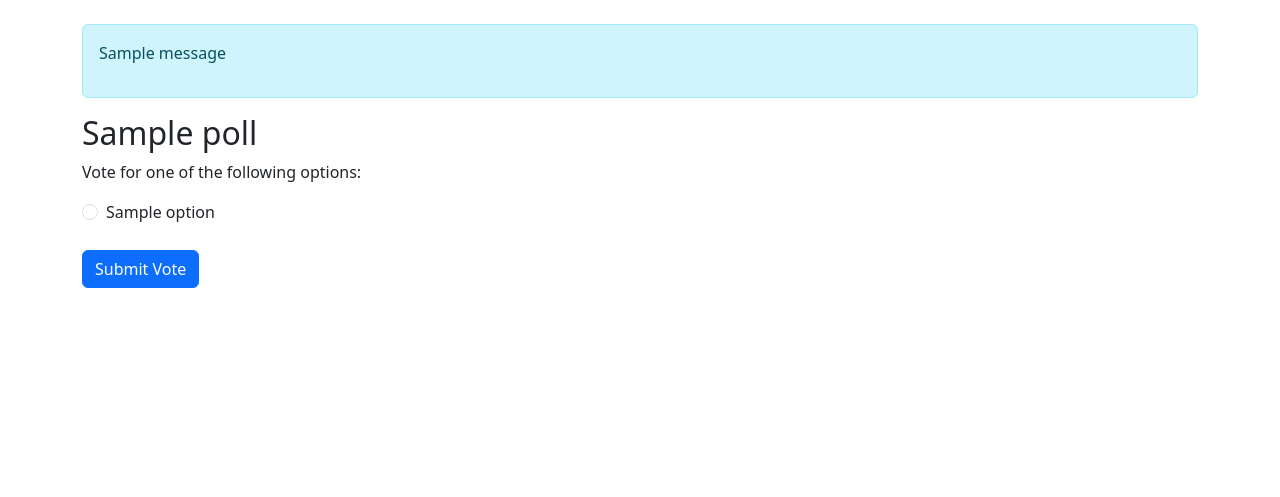
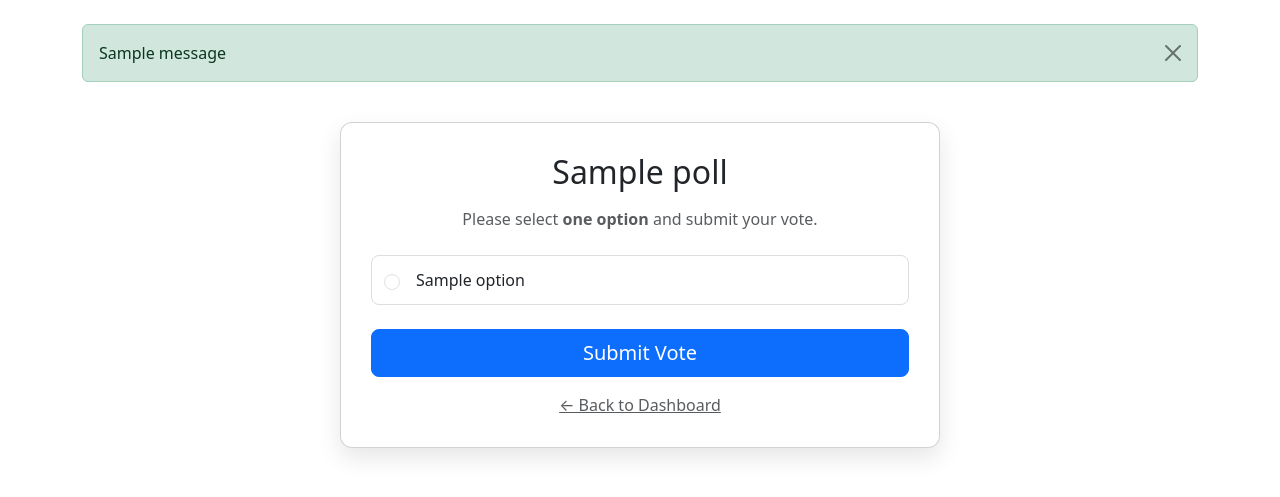
Before and after one commit to GowriRaj424/Voting-Based-Web-Application, a Python web app: template app/templates/vote.html in a window 1280 px wide. Shown: the part 56-553 px from the top of the page. Run offline with Jinja, Linux system fonts and the light colour scheme; the template is opened without the code that fills it: most values are stand-ins (such as "Sample title", 1, 10 or a date in 2020); one stand-in notice (Sample message) is shown.

Commit message:
Made changes in ui

```diff
--- a/app/templates/base.html
+++ b/app/templates/base.html
@@ -1,43 +1,46 @@
 <!DOCTYPE html>
 <html lang="en">
+
 <head>
   <meta charset="UTF-8" />
   <meta name="viewport" content="width=device-width, initial-scale=1.0" />
   <title>{% block title %}Voting System{% endblock %}</title>
-    <link
-      href="https://cdn.jsdelivr.net/npm/bootstrap@5.3.0-alpha3/dist/css/bootstrap.min.css"
-      rel="stylesheet"
-    />
+
+  <link href="https://cdn.jsdelivr.net/npm/bootstrap@5.3.0-alpha3/dist/css/bootstrap.min.css" rel="stylesheet" />
 </head>
+
 <body>
   <nav class="navbar navbar-expand-lg navbar-light bg-light">
     <div class="container-fluid">
+
       <a class="navbar-brand" href="{{ url_for('routes.home') }}">
         Voting / Poll Management
       </a>
 
-        <button
-          class="navbar-toggler"
-          type="button"
-          data-bs-toggle="collapse"
-          data-bs-target="#navbarNav"
-        >
+      <button class="navbar-toggler" type="button" data-bs-toggle="collapse" data-bs-target="#navbarNav">
         <span class="navbar-toggler-icon"></span>
       </button>
 
       <div class="collapse navbar-collapse" id="navbarNav">
         <ul class="navbar-nav ms-auto">
-            {% if current_user.is_authenticated %} {% if current_user.is_admin
-            %}
+
+          {% if current_user.is_authenticated %}
+
+          {% if current_user.is_admin %}
+          <!-- Admin links -->
           <li class="nav-item">
-              <a
-                class="nav-link"
-                href="{{ url_for('routes.admin_dashboard') }}"
-              >
+            <a class="nav-link" href="{{ url_for('routes.admin_dashboard') }}">
               Admin Dashboard
             </a>
           </li>
+
+          <li class="nav-item">
+            <a class="nav-link" href="{{ url_for('routes.create_poll') }}">
+              Create Poll
+            </a>
+          </li>
           {% else %}
+          <!-- Normal user links -->
           <li class="nav-item">
             <a class="nav-link" href="{{ url_for('routes.user_dashboard') }}">
               Dashboard
@@ -45,48 +48,56 @@
           </li>
           {% endif %}
 
+          <!-- Logout for all authenticated users -->
           <li class="nav-item">
-              <a class="nav-link" href="{{ url_for('routes.create_poll') }}">
-                Create Poll
+            <a class="nav-link text-danger" href="{{ url_for('routes.logout') }}">
+              Logout
+            </a>
+          </li>
+
+          {% else %}
+
+          <!-- Guest links (hidden on home page) -->
+          {% if request.endpoint != 'routes.home' %}
+          <li class="nav-item">
+            <a class="nav-link" href="{{ url_for('routes.login') }}">
+              Login
             </a>
           </li>
 
           <li class="nav-item">
-              <a
-                class="nav-link text-danger"
-                href="{{ url_for('routes.logout') }}"
-              >
-                Logout
+            <a class="nav-link" href="{{ url_for('routes.signup') }}">
+              Sign Up
             </a>
           </li>
+          {% endif %}
 
-            {% else %} {# SHOW Login / Signup ONLY if NOT on home page #} {% if
-            request.endpoint != 'routes.home' %}
-            <li class="nav-item">
-              <a class="nav-link" href="{{ url_for('routes.login') }}">Login</a>
-            </li>
-            <li class="nav-item">
-              <a class="nav-link" href="{{ url_for('routes.signup') }}"
-                >Sign Up</a
-              >
-            </li>
-            {% endif %} {% endif %}
+          {% endif %}
+
         </ul>
       </div>
     </div>
   </nav>
+  <div class="container mt-4">
 
-    <div class="container mt-4">
-      {% with messages = get_flashed_messages(with_categories=true) %} {% if
-      messages %}
-      <div class="alert alert-info">
+    <!-- 🔔 Flash messages -->
+    {% with messages = get_flashed_messages(with_categories=true) %}
+    {% if messages %}
     {% for category, message in messages %}
-        <p>{{ message }}</p>
+    <div class="alert alert-{{ category }} alert-dismissible fade show" role="alert">
+      {{ message }}
+      <button type="button" class="btn-close" data-bs-dismiss="alert"></button>
+    </div>
     {% endfor %}
-      </div>
-      {% endif %} {% endwith %} {% block content %}{% endblock %}
+    {% endif %}
+    {% endwith %}
+
+    <!-- Page-specific content -->
+    {% block content %}{% endblock %}
+
   </div>
 
   <script src="https://cdn.jsdelivr.net/npm/bootstrap@5.3.0-alpha3/dist/js/bootstrap.bundle.min.js"></script>
 </body>
+
 </html>
--- a/app/templates/dashboard.html
+++ b/app/templates/dashboard.html
@@ -158,7 +158,7 @@
 
     <!-- Footer -->
     <footer class="footer">
-      <p>© 2024 Voting / Poll Management</p>
+      <p>© 2025 Voting / Poll Management</p>
     </footer>
 
     <!-- Bootstrap JS (Using CDN) -->
--- a/app/templates/vote.html
+++ b/app/templates/vote.html
@@ -1,31 +1,67 @@
-{% extends "base.html" %} {% block title %}Vote for Poll - {{ poll.title }}{%
-endblock %} {% block content %}
-<h2>{{ poll.title }}</h2>
+{% extends "base.html" %} {% block title %}Vote – {{ poll.title }}{% endblock %}
+{% block content %}
 
-<p>Vote for one of the following options:</p>
-<form
-  action="{{ url_for('routes.vote', poll_id=poll.id) }}"
-  method="POST"
-  autocomplete="off"
->
+<style>
+  .vote-container {
+    max-width: 600px;
+    margin: 40px auto;
+  }
+
+  .vote-card {
+    padding: 30px;
+    border-radius: 12px;
+    box-shadow: 0 10px 25px rgba(0, 0, 0, 0.1);
+  }
+
+  .option-box {
+    padding: 12px;
+    border: 1px solid #ddd;
+    border-radius: 8px;
+    margin-bottom: 10px;
+    cursor: pointer;
+  }
+
+  .option-box:hover {
+    background-color: #f8f9fa;
+  }
+</style>
+
+<div class="vote-container">
+  <div class="card vote-card">
+    <h2 class="text-center mb-3">{{ poll.title }}</h2>
+    <p class="text-center text-muted mb-4">
+      Please select <strong>one option</strong> and submit your vote.
+    </p>
+
+    <form method="POST" action="{{ url_for('routes.vote', poll_id=poll.id) }}">
       <input type="hidden" name="csrf_token" value="{{ csrf_token() }}" />
 
       {% for option in options %}
-  <div class="form-check">
+      <label class="option-box d-flex align-items-center">
         <input
-      class="form-check-input"
           type="radio"
           name="option"
-      id="option{{ option.id }}"
           value="{{ option.id }}"
+          class="form-check-input me-3"
           required
         />
-    <label class="form-check-label" for="option{{ option.id }}">
-      {{ option.option | e }}
+        <span>{{ option.option | e }}</span>
       </label>
+      {% endfor %}
+
+      <div class="d-grid mt-4">
+        <button type="submit" class="btn btn-primary btn-lg">
+          <i class="fas fa-check-circle"></i> Submit Vote
+        </button>
       </div>
-  {% endfor %}
-  <br />
-  <button type="submit" class="btn btn-primary">Submit Vote</button>
     </form>
+
+    <div class="text-center mt-3">
+      <a href="{{ url_for('routes.user_dashboard') }}" class="text-muted">
+        ← Back to Dashboard
+      </a>
+    </div>
+  </div>
+</div>
+
 {% endblock %}
```
Also changed, not shown: app/routes.py (+24 -9 lines). Lines whose indentation alone changed are shown as unchanged.
